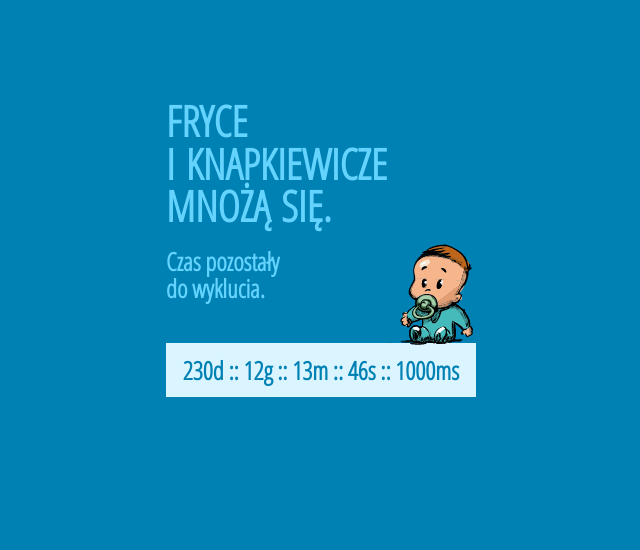
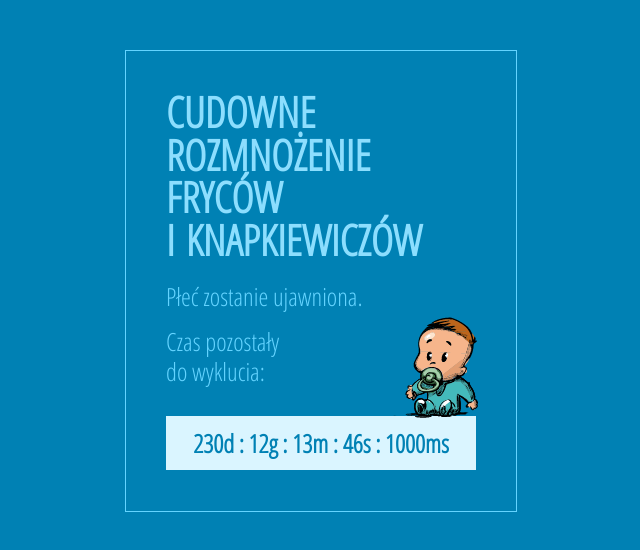
Before and after one commit to YesIDont/doomsday, a plain HTML site: page index.html in a window 1280 px wide. Shown: the whole page, without its empty margins (319-959 px from the left). Drawn offline with Linux system fonts and the light colour scheme.

Commit message:
lazy commit

```diff
--- a/app.js
+++ b/app.js
@@ -16,7 +16,7 @@ var g = new Date(2019, 5, 7, 1),
     targetElement = document.getElementById("timeLeft"),
 
     // separator
-    sp = " :: ",
+    sp = " : ",
 
     // date to display temporary variable;
     dd;
--- a/index.html
+++ b/index.html
@@ -9,13 +9,15 @@
 	  <meta name="author" content="SitePoint">
 
 		<link href="https://fonts.googleapis.com/css?family=Open+Sans+Condensed:300" rel="stylesheet">
+		<link href="https://fonts.googleapis.com/css?family=Roboto" rel="stylesheet">
 	  <link rel="stylesheet" href="style.css">
 
 	</head>
 
 	<body>
-		<h1>Fryce<br>i&nbsp;Knapkiewicze<br>mnożą&nbsp;się.</h1>
-		<h2>Czas pozostały<br>do wyklucia.</h2>
+		<h1>Cudowne<br>rozmnożenie<br>Fryców<br>i&nbsp;Knapkiewiczów</h1>
+		<p>Płeć zostanie ujawniona.</p>
+		<p>Czas pozostały<br>do wyklucia:</p>
 
 		<p id="timeLeft"></p>
 
--- a/style.css
+++ b/style.css
@@ -5,14 +5,20 @@
 	font-size: 25px;
 }
 
-body {
-	padding-top: 100px;
-	font-family: 'Open Sans Condensed', sans-serif;
+html {
 	background: #0081b4;
 }
 
+body {
+	padding: 40px;
+	font-family: 'Open Sans Condensed', sans-serif;
+	width: 310px;
+	border: 1px solid #64d4ff;
+	margin: 50px auto;
+}
+
 h1 {
-	color: #64d4ff;
+	color: #8cdefe;
 	display: block;
 	font-size: 1.7em;
 	font-weight: bold;
@@ -23,23 +29,23 @@ h1 {
 	text-transform: uppercase;
 }
 
-h2 {
+p:not(#timeLeft) {
 	color: #64d4ff;
 	font-size: 1em;
-	line-height: 1.1em;
-	margin: 0 auto 40px auto;
+	line-height: 1.2em;
+	margin: 15px auto;
 	text-align: left;
 	width: 310px;
 }
 
-p {
+#timeLeft {
 	background: #daf5ff;
 	font-size: 1em;
 	font-weight: bold;
 	text-align: center;
 	display: block;
 	width: 280px;
-	margin: 0 auto;
+	margin: 30px auto 0 auto;
 	color: #0081b4;
 	/*border: 1px solid #64d4ff;*/
 	padding: 10px 15px;
```
